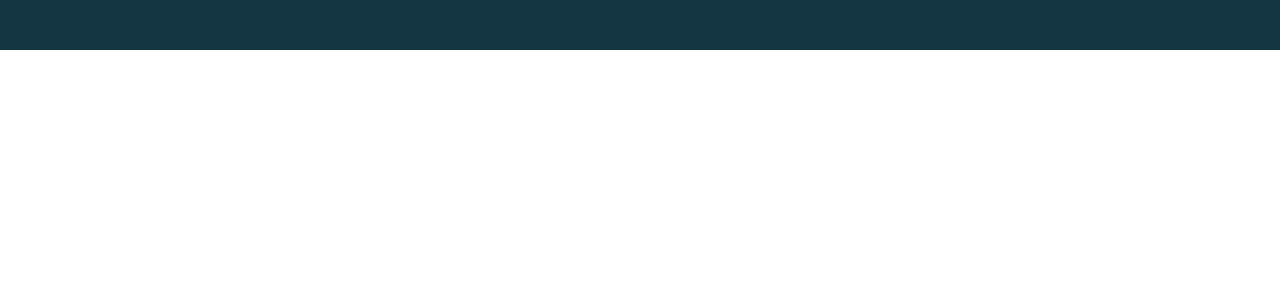
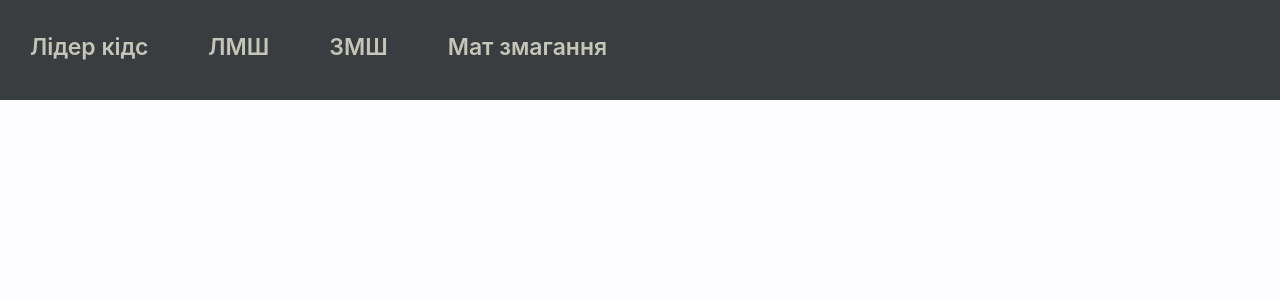
Before and after one commit to lKaniel/leader-kids, a React (Create React App) app: page / in a window 1280 px wide. Shown: the top 300 px of the page. Built offline with nearby package versions, Linux system fonts and the light colour scheme.

Commit message:
Added HeaderMenuItem component
- changed colors
- added menuItems.js for hardcoded menu Items
- added state of activeness of the menu items

```diff
--- a/src/components/Header/Header.js
+++ b/src/components/Header/Header.js
@@ -1,9 +1,11 @@
 import React from 'react';
 import classes from "./Header.module.scss"
+import HeaderMenu from "./HeaderMenu/HeaderMenu";
 
 const Header = () => {
     return (
         <div className={classes.Header}>
+            <HeaderMenu/>
         </div>
     );
 };
--- a/src/components/Header/Header.module.scss
+++ b/src/components/Header/Header.module.scss
@@ -1,5 +1,5 @@
 .Header{
   width: 100vw;
-  height: 50px;
-  background: #143642;
+  height: 100px;
+  background: #393D3F;
 }
--- a/src/components/Header/HeaderMenu/HeaderMenu.js
+++ b/src/components/Header/HeaderMenu/HeaderMenu.js
@@ -1,9 +1,16 @@
 import React from 'react';
+import classes from "./HeaderMenu.module.scss";
+import menuItems from "./menuItems";
+import HeaderMenuItem from "./HeaderMenuItem/HeaderMenuItem"
 
 const HeaderMenu = () => {
+    let headerMenuItems = menuItems.map((item, number) => (
+        <HeaderMenuItem isActive={item.isActive} name={item.name} key={number}/>
+    ));
+    console.log(headerMenuItems);
     return (
-        <ul>
-
+        <ul className={classes.HeaderMenu}>
+            {headerMenuItems}
         </ul>
     );
 };
--- a/src/components/Header/HeaderMenu/HeaderMenu.module.scss
+++ b/src/components/Header/HeaderMenu/HeaderMenu.module.scss
@@ -1,3 +1,6 @@
 .HeaderMenu{
-
+  list-style: none;
+  height: 100px;
+  display: flex;
+  align-items: center;
 }
--- /dev/null
+++ b/src/components/Header/HeaderMenu/HeaderMenuItem/HeaderMenuItem.js
@@ -0,0 +1,12 @@
+import React from 'react';
+import classes from "./HeaderMenuItem.module.scss"
+
+const HeaderMenuItem = ({isActive, name}) => {
+    return (
+        <li className={classes.HeaderMenuItem}>
+            {name}
+        </li>
+    );
+};
+
+export default HeaderMenuItem;
--- /dev/null
+++ b/src/components/Header/HeaderMenu/HeaderMenuItem/HeaderMenuItem.module.scss
@@ -0,0 +1,16 @@
+.HeaderMenuItem{
+  float: left;
+  color: #C6C5B9;
+  font-size: 23px;
+  font-weight: 600;
+  margin: 0 30px;
+  cursor: pointer;
+  height: auto;
+  border-bottom: 2px solid transparent;
+  padding-bottom: 5px;
+
+  &:hover{
+    color: #62929E;
+    border-bottom: 2px solid #62929E;
+  }
+}
--- /dev/null
+++ b/src/components/Header/HeaderMenu/menuItems.js
@@ -0,0 +1,18 @@
+export default [
+    {
+        name: "Лідер кідс",
+        isActive: false,
+    },
+    {
+        name: "ЛМШ",
+        isActive: false,
+    },
+    {
+        name: "ЗМШ",
+        isActive: false,
+    },
+    {
+        name: "Мат змагання",
+        isActive: false,
+    },
+];
--- a/src/hoc/Layout/Layout.module.scss
+++ b/src/hoc/Layout/Layout.module.scss
@@ -2,4 +2,5 @@
   width: 100vw;
   height: 100vh;
   overflow-x: hidden;
+  background: #FDFDFF;
 }
```
